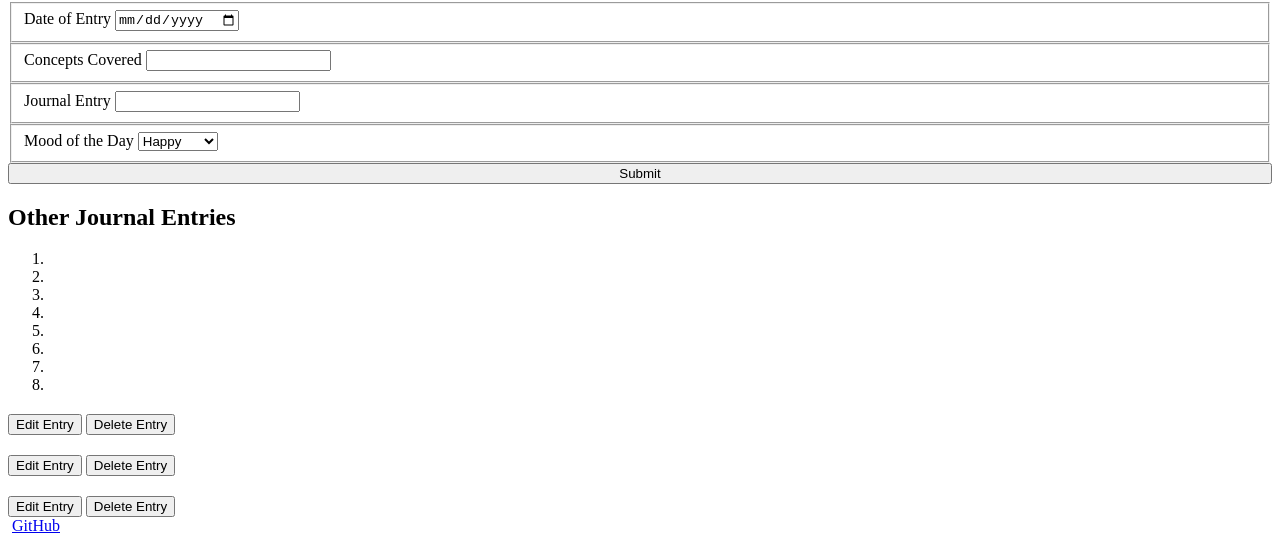
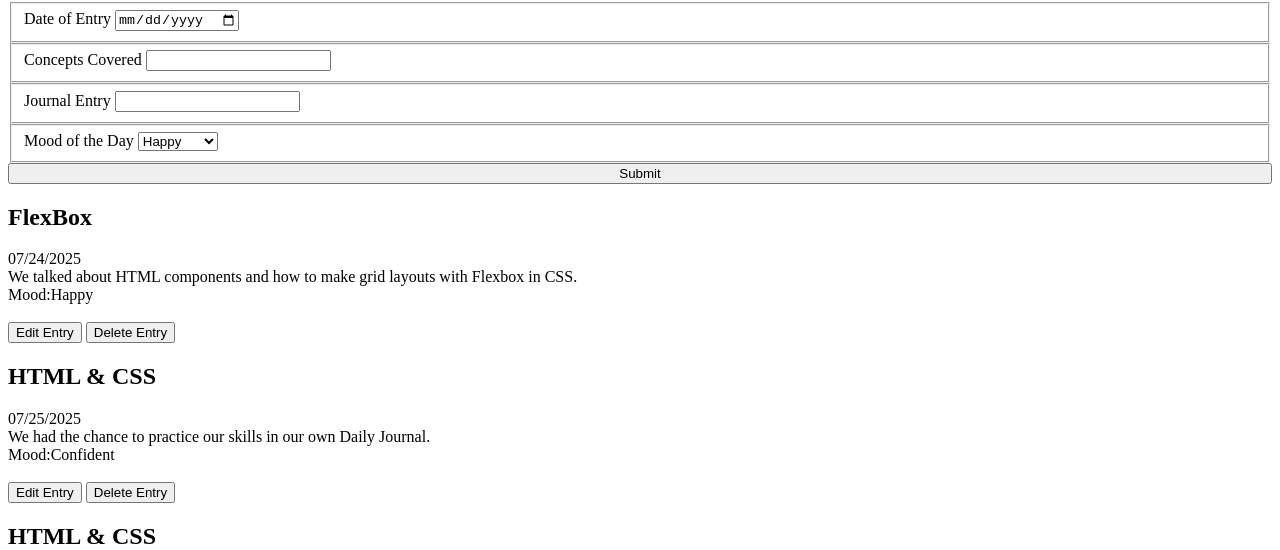
Before and after one commit to samanthajmaas/Daily-Journal, a plain HTML site: page index.html in a window 1280 px wide. Shown: the part 250-800 px from the top of the page. Drawn offline with Linux system fonts and the light colour scheme.

Commit message:
automated journal entries

```diff
--- a/index.html
+++ b/index.html
@@ -38,38 +38,7 @@
             </fieldset>
             <button class="submit">Submit</button>
         </form>
-        <article class="list">
-            <h2 class="listTitle">Other Journal Entries</h2>
-            <ol>
-                <li class="entryLink"></li>
-                <li class="entryLink"></li>
-                <li class="entryLink"></li>
-                <li class="entryLink"></li>
-                <li class="entryLink"></li>
-                <li class="entryLink"></li>
-                <li class="entryLink"></li>
-                <li class="entryLink"></li>
-            </ol>
-        </article>
         <article class="entries">
-            <section class="entry">
-                <h2 class="journalTitle"></h2>
-                <p class="text"></p>
-                <button class="edit">Edit Entry</button>
-                <button class="delete">Delete Entry</button>
-            </section>
-            <section class="entry">
-                <h2 class="journalTitle"></h2>
-                <p class="text"></p>
-                <button class="edit">Edit Entry</button>
-                <button class="delete">Delete Entry</button>
-            </section>
-            <section class="entry">
-                <h2 class="journalTitle"></h2>
-                <p class="text"></p>
-                <button class="edit">Edit Entry</button>
-                <button class="delete">Delete Entry</button>
-            </section>
         </article>
         <script type="module" src="./scripts/main.js"></script>
     </main>
--- a/scripts/JournalDataProvider.js
+++ b/scripts/JournalDataProvider.js
@@ -2,27 +2,34 @@ const journal = [
     {
         id: 1,
         date: "07/24/2025",
-        concept: "HTML & CSS",
+        concept: "FlexBox",
         entry: "We talked about HTML components and how to make grid layouts with Flexbox in CSS.",
-        mood: "happy"
+        mood: "Happy"
     },
     {
         id: 2,
         date: "07/25/2025",
         concept: "HTML & CSS",
         entry: "We had the chance to practice our skills in our own Daily Journal.",
-        mood: "confident"
+        mood: "Confident"
     },
     {
         id: 3,
         date: "07/26/2025",
         concept: "HTML & CSS",
         entry: "I worked with a group on a group project. We had to create a travel brochure website. We practiced using HTML and CSS. We got a lot of experience in Git and GitHub.",
-        mood: "confident"
+        mood: "Confident"
+    },
+    {
+        id: 4,
+        date: "07/27/2025",
+        concept: "Javascript",
+        entry: "First day of Javascript. It was overwhelming and scary. I kind of felt like I understood but then when I had the chance to practice, I didn't quite get it. ",
+        mood: "Stressed"
     }
 ]
 
-export const useJournalEntries = () => {
+export const journalEntriesSorted = () => {
     const sortedByDate = journal.sort(
         (currentEntry, nextEntry) =>
             Date.parse(currentEntry.date) - Date.parse(nextEntry.date)
--- /dev/null
+++ b/scripts/JournalEntryHTMLConverter.js
@@ -0,0 +1,13 @@
+export const journalEntryHTML = (entry) => {
+    return `
+    <section id="entry--${entry.id}" "class= "journalEntry">
+        <h2 class="entry--concept"> ${entry.concept}</h2>
+            <div class="entry--date"> ${entry.date}</div>
+            <div class="entry--entry">${entry.entry}</div
+            <div class="entry--mood">Mood:${entry.mood}</div>
+            <br></br>
+            <button class="edit">Edit Entry</button>
+            <button class="delete">Delete Entry</button>
+    </section>
+    `
+}
--- /dev/null
+++ b/scripts/JournalEntryList.js
@@ -0,0 +1,17 @@
+import {journalEntriesSorted} from "./JournalDataProvider.js"
+import {journalEntryHTML} from "./JournalEntryHTMLConverter.js"
+
+const contentElement = document.querySelector(".entries")
+
+export const entryList = () => {
+
+    const entries = journalEntriesSorted()
+    let entryHTMLRepresentation =""
+
+    for (const entry of entries) {
+        entryHTMLRepresentation += journalEntryHTML(entry)
+
+    }
+    contentElement.innerHTML += `
+        ${entryHTMLRepresentation}`
+}
--- a/scripts/main.js
+++ b/scripts/main.js
@@ -0,0 +1,3 @@
+import {entryList} from "./JournalEntryList.js"
+
+entryList()
--- a/styles/main.css
+++ b/styles/main.css
@@ -1,9 +1,7 @@
 .form {
     display: flex;
     flex-direction: column;
-
 }
-
 
 .header {
     display: flex;
@@ -15,7 +13,7 @@
     height: 14em;
     width: 17em;
 }
+
  .name{
      font-size: 5em;
-
  }
```
